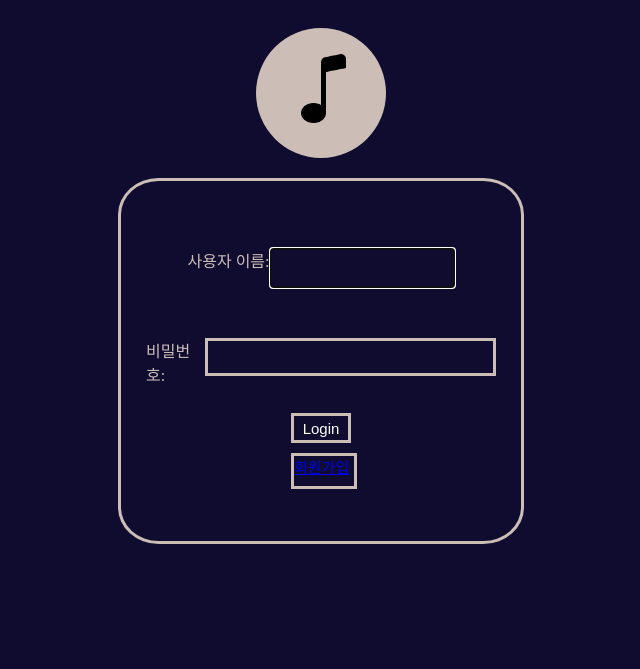
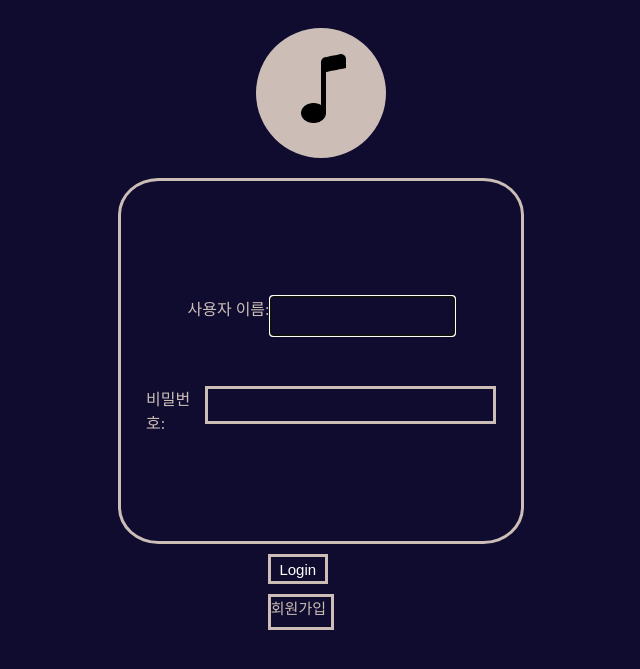
Before and after one commit to gardening-y/MusicShare_2, a Django app: page /login/ in a window 1280 px wide. Shown: the top 669 px of the page, without its empty margins (319-959 px from the left). Run offline with Django 4.2, Linux system fonts and the light colour scheme.

Commit message:
로그인수정

```diff
--- a/login/templates/login/login.html
+++ b/login/templates/login/login.html
@@ -25,6 +25,7 @@
                         {% endfor %}
                     </ul>
                     {% endif %}
+
                 </div>
                 <div class="password">
                     {{ form.password.label_tag }} {{ form.password }}
@@ -35,13 +36,22 @@
                         {% endfor %}
                     </ul>
                     {% endif %}
+
                 </div>
-<div class="putput" style="margin-left:40% ;">
-      <div style="margin: 10px;">
+            </div>
+            <div class="putput" style="margin-left: 45%">
+                <div style="margin: 10px">
                     <input type="submit" value="Login" />
                 </div>
-      <div class="signup" style="margin: 10px;">
-        <a href="{% url 'login:signup' %}">회원가입</a>
+                <div class="signup" style="margin: 10px">
+                    <a
+                        href="{% url 'login:signup' %}"
+                        style="
+                            color: rgba(204, 190, 183, 1);
+                            text-decoration-line: none;
+                        "
+                        >회원가입</a
+                    >
                 </div>
             </div>
         </form>
```
Lines whose indentation alone changed are shown as unchanged.
